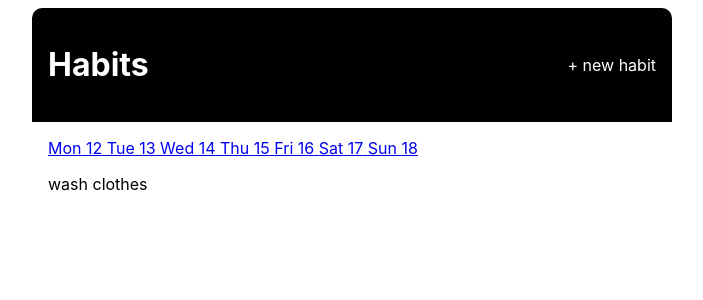
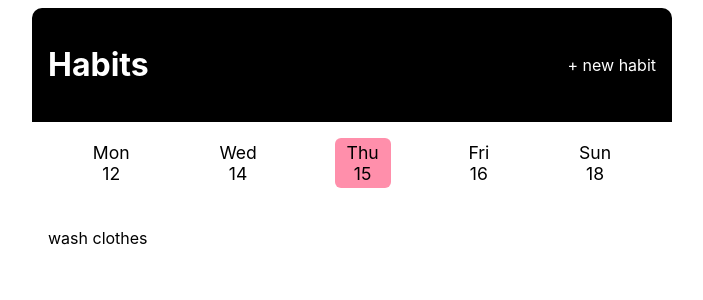
Before and after one commit to vahidsdri/simple-habit-tracker, a Flask app: page / in a window 1280 px wide. Shown: the top 300 px of the page, without its empty margins (288-991 px from the left). Run offline with Flask 3, Linux system fonts and the light colour scheme.

Commit message:
add styling for callendar

```diff
--- a/app.py
+++ b/app.py
@@ -1,7 +1,12 @@
 import datetime
+from collections import defaultdict
 from flask import Flask, render_template, request
 app = Flask(__name__)
+
+
 habits = ["wash clothes"]
+completions = defaultdict(list)
+
 
 @app.context_processor
 def add_clac_date_range():
@@ -9,6 +14,8 @@ def add_clac_date_range():
         dates = [start + datetime.timedelta(days=diff) for diff in range(-3, 4)]
         return dates
     return {"date_range": date_range}
+
+
 @app.route('/')
 def index():
     date_str = request.args.get("date")
@@ -16,7 +23,7 @@ def index():
         selected_date = datetime.date.fromisoformat(date_str)
     else:
         selected_date = datetime.date.today()
-    return render_template('index.html', title="Habit Tracker - Home", habits=habits, selected_date=selected_date)
+    return render_template('index.html', title="Habit Tracker - Home", habits=habits, selected_date=selected_date,completions=completions[selected_date])
 
 
 @app.route('/add',methods=["GET","POST"])
--- a/static/css/main.css
+++ b/static/css/main.css
@@ -68,3 +68,52 @@ padding: 1rem;
     background-color: #fb6f92;
     transition: color 0.1s ease-in-out;
 }
+
+.dates {
+    display: flex;
+    justify-content: space-around;
+    color: #000;
+    font-size: 1.1rem;
+    margin-bottom: 2.5rem;
+}
+.dates__link {
+    color: inherit;
+    text-decoration: none;
+    outline: none;
+    padding: 0.25rem 0.75rem;
+    border-radius: 6px;
+}
+
+.dates__link--current {
+    background: #ff8fab;
+}
+
+.date {
+    display: flex;
+    flex-direction: column;
+    align-items: center;
+}
+
+.dates__link:first-of-type,
+.dates__link:last-of-type,
+.dates__link:nth-of-type(2),
+.dates__link:nth-last-of-type(2) {
+    display: none;
+}
+.dates__link:not(.dates__link--current):hover {
+    background: #fafafa;
+}
+
+@media screen and (min-width : 25rem) {
+    .dates__link:nth-of-type(2),
+    .dates__link:last-nth-of-type(2){
+        display: block;
+    }
+}
+
+@media screen and (min-width : 35rem) {
+    .dates__link:first-of-type,
+    .dates__link:last-of-type{
+        display: block;
+    }
+}
```
